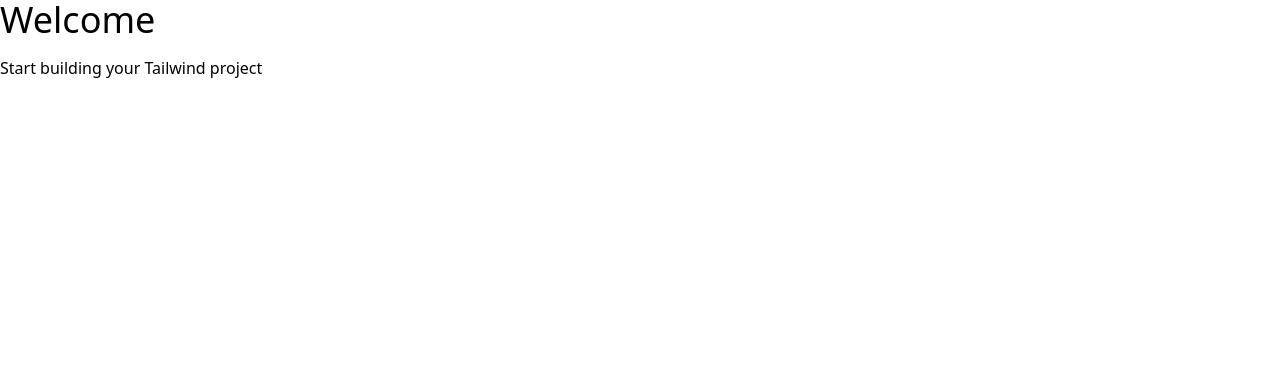
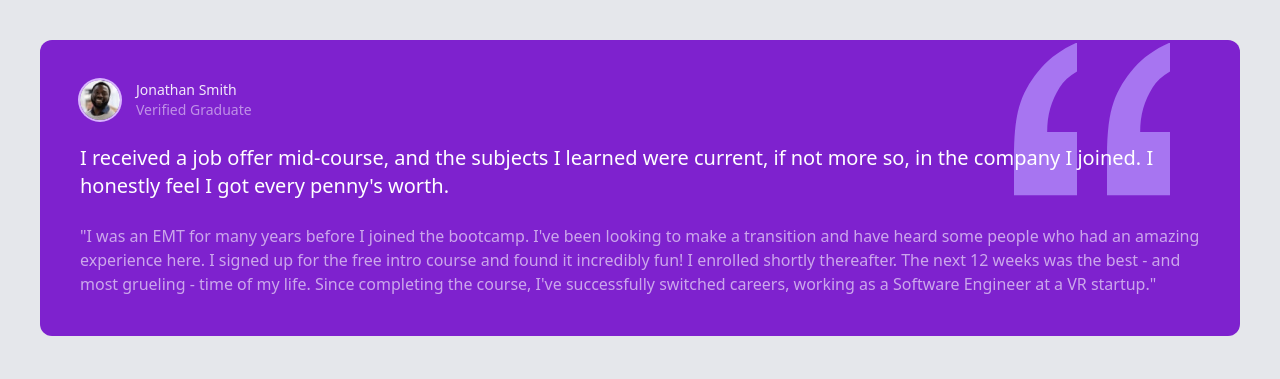
Before and after one commit to AlexGroat/tw-testimonial, a website: page index.html in a window 1280 px wide. Drawn offline with Linux system fonts and the light colour scheme.

Commit message:
first box added

```diff
--- a/index.html
+++ b/index.html
@@ -5,10 +5,52 @@
     <meta http-equiv="X-UA-Compatible" content="IE=edge" />
     <meta name="viewport" content="width=device-width, initial-scale=1.0" />
     <link rel="stylesheet" href="css/style.css" />
-    <title>Simple Tailwind Starter</title>
+    <title>Testimonial Grid</title>
   </head>
-  <body>
-    <h1 class="text-4xl mb-4">Welcome</h1>
-    <p>Start building your Tailwind project</p>
+  <body class="bg-gray-200">
+    <!-- Global container -->
+    <div class="container mx-auto max-w-7xl p-2 md:p-10">
+      <!-- Grid container -->
+      <div class="text-white">
+        <!-- Box 1 -->
+        <div class="relative p-10 rounded-xl bg-purple-700">
+          <!-- Quotes image -->
+          <img
+            src="images/bg-pattern-quotation.svg"
+            alt=""
+            class="absolute top-3 right-10 scale-125 md:top-7 md:right-24 md:scale-150"
+          />
+          <!-- Box header -->
+          <div class="flex z-10 space-x-4">
+            <img
+              src="images/image-jonathan.jpg"
+              alt=""
+              class="w-10 h-10 rounded-full ring-2 ring-purple-300"
+            />
+            <div class="text-sm">
+              <h4 class="opacity-90">Jonathan Smith</h4>
+              <p class="opacity-50">Verified Graduate</p>
+            </div>
+          </div>
+
+          <!-- Large text -->
+          <p class="relative z-10 mt-6 text-xl">
+            I received a job offer mid-course, and the subjects I learned were
+            current, if not more so, in the company I joined. I honestly feel I
+            got every penny's worth.
+          </p>
+          <!-- Small text -->
+          <p class="mt-6 opacity-60">
+            "I was an EMT for many years before I joined the bootcamp. I've been
+            looking to make a transition and have heard some people who had an
+            amazing experience here. I signed up for the free intro course and
+            found it incredibly fun! I enrolled shortly thereafter. The next 12
+            weeks was the best - and most grueling - time of my life. Since
+            completing the course, I've successfully switched careers, working
+            as a Software Engineer at a VR startup."
+          </p>
+        </div>
+      </div>
+    </div>
   </body>
 </html>
```
Also changed, not shown: css/style.css, images/bg-pattern-quotation.svg (added), images/favicon-32x32.png (added), images/image-daniel.jpg (added), images/image-jeanette.jpg (added), images/image-jonathan.jpg (added), images/image-kira.jpg (added), images/image-patrick.jpg (added), images/testimonial-grid.png (added), 1 other file.
